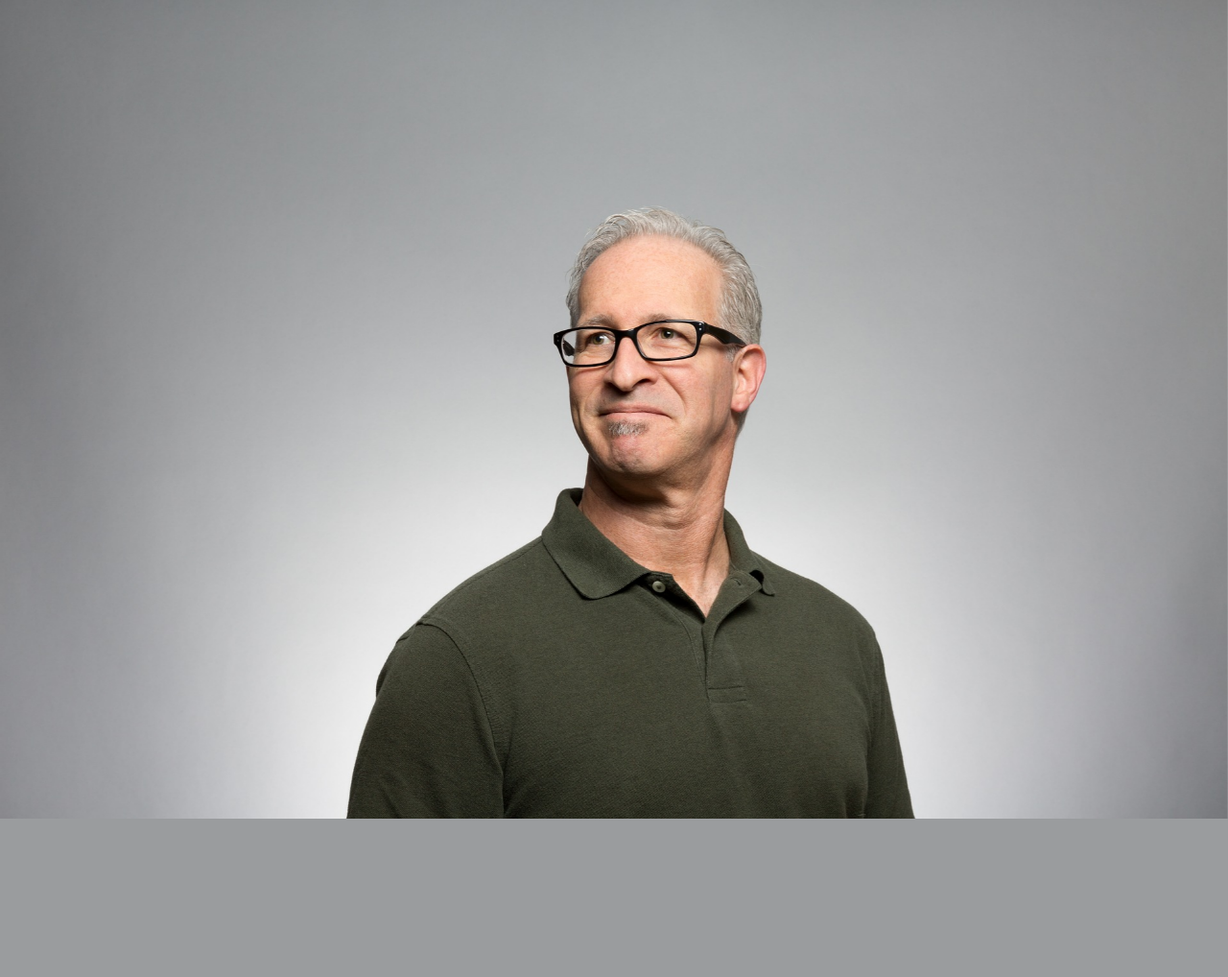
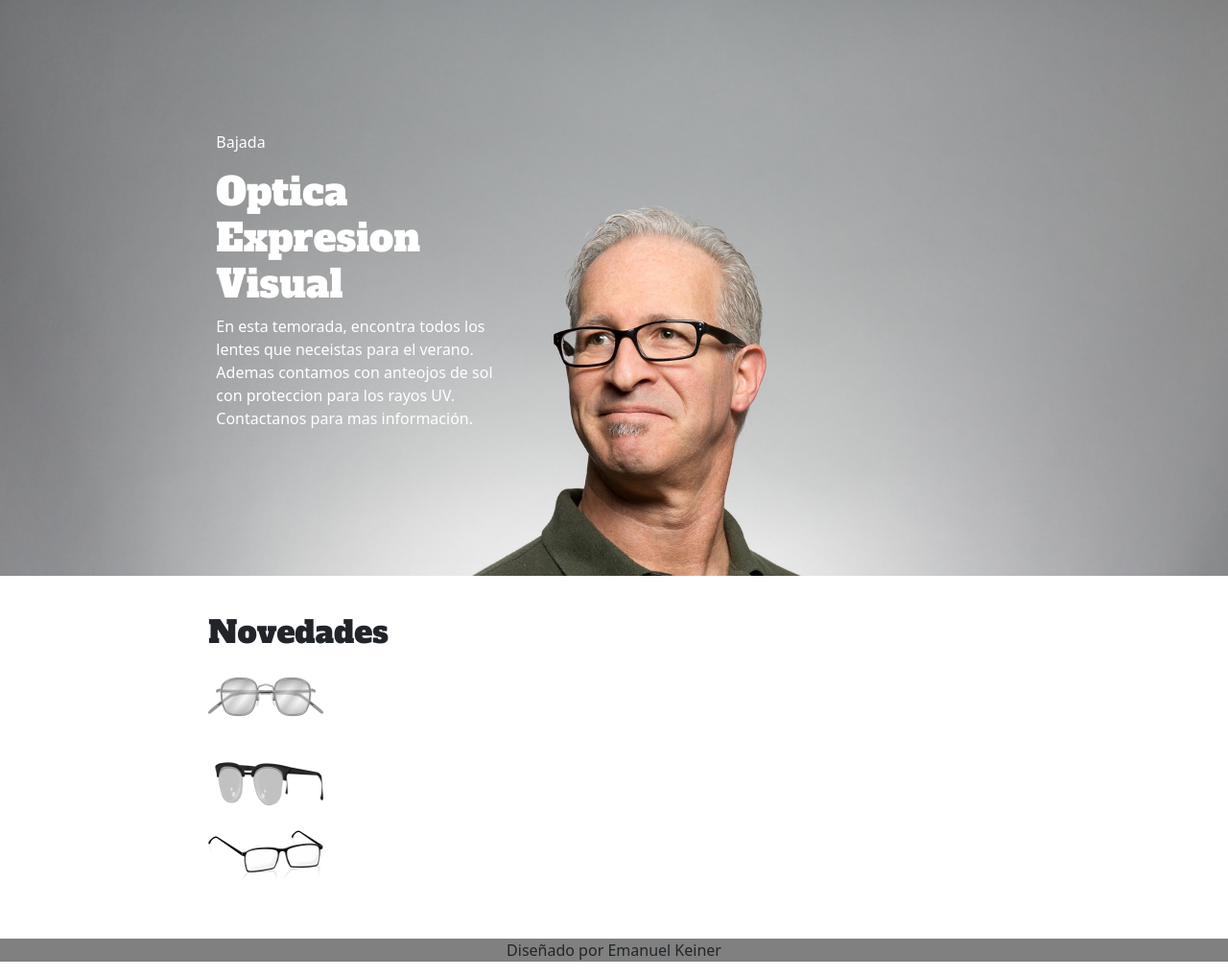
Before and after one commit to Eekeiner/utn-fe, a web app: file m2 Maquetado Avanzado p1/index.html in a window 1280 px wide. Shown: the part 56-1074 px from the top of the page at 96% size. Before the commit the page ends 909 px from the top, so only its background shows below. Run offline with its HTML, style and script files only (its server is not run), Linux system fonts and the light colour scheme.

Commit message:
avanzando con la pagina

```diff
--- a/m2 Maquetado Avanzado p1/css/estilos.css
+++ b/m2 Maquetado Avanzado p1/css/estilos.css
@@ -1,3 +1,54 @@
 .navbar-brand{
     font-family: ALfa Slab -apple-system, BlinkMacSystemFont, 'Segoe UI', Roboto, Oxygen, Ubuntu, Cantarell, 'Open Sans', 'Helvetica Neue', sans-serif;
 }
+
+footer{
+    background-color: grey;
+}
+
+h1, h2{
+    font-family: 'Alfa Slab One', cursive;
+}
+
+.hero{
+    background: url(../img/senior.jpg), no-repeat;
+    background-size: cover;
+    height: 50vh;
+    min-height: 600px;
+    color: white;
+}
+
+.lista-novedades{
+    margin: 0;
+    padding: 0;
+    list-style: none;
+}
+
+.lista-novedades li {
+    margin: 4px 0;
+}
+
+.lista-novedades li a{
+    backgound-color: #fff;
+    font-family: 'Alfa Slab One', cursive;
+    text-decoration: none;
+    font-size: 1.2rem;
+    color: #a0a0a0;
+    transition: all .4s ease-in-out;
+    display: block;
+}
+
+.lista-novedades li a:hover{
+    color: #212559;
+    background-color: #dadada;
+}
+
+.lista-novedades li a img{
+    width: 120px;
+    height: 80px;
+    filter: grayscale();
+    transition: all .2s ease-in-out;
+    margin-right: 1rem;
+    opacity: 1;
+
+}
--- a/m2 Maquetado Avanzado p1/index.html
+++ b/m2 Maquetado Avanzado p1/index.html
@@ -48,20 +48,35 @@
         </div>
       </nav>
 
-      <!-- fin del navbar -->
+       <!-- fin del navbar -->
+      <div class="container-fluid">
+        <div id="home" class="row align-items-center hero">
+          <div class="col-lg-3 offset-lg-2">
+            <p>Bajada</p>
+            <h1>Optica Expresion Visual</h1>
+            <p>En esta temorada, encontra todos los lentes que neceistas para el verano. Ademas contamos con anteojos de sol con proteccion para los rayos UV. Contactanos para mas información.</p>
+          </div>
 
-      <div id="carouselExampleSlidesOnly" class="carousel slide" data-bs-ride="carousel">
-        <div class="carousel-inner">
-          <div class="carousel-item active">
-            <img src="img/senior.jpg" class="d-block w-100" alt="hombre con anteojos">
-          </div>
-          <div class="carousel-item">
-            <img src="img/libro.jpg" class="d-block w-100" alt="libro">
-          </div>
         </div>
       </div>
 
+      <!-- fin del home -->
 
+      <div id="novedades" class="row py-4">
+        <div class="col-md-5 offset-md-2 py-3">
+          <h2>Novedades</h2>
+          <ul class="lista-novedades">
+            <li><a href="#" data-toggle="modal" data-target="#modalEjemplo"><img src="img/anteojos1.png"></a></li>
+            <li><a href="#" data-toggle="modal" data-target="#modalEjemplo"><img src="img/anteojos2.png"></a></li>
+            <li><a href="#" data-toggle="modal" data-target="#modalEjemplo"><img src="img/anteojos3.png"></a></li>
+          </ul>
+        </div>
+      </div>
+<footer class="text-center">
+  <p>
+    Diseñado por Emanuel Keiner
+  </p>
+  </footer>
 
 
     <script src="https://cdn.jsdelivr.net/npm/@popperjs/core@2.9.2/dist/umd/popper.min.js" integrity="sha384-IQsoLXl5PILFhosVNubq5LC7Qb9DXgDA9i+tQ8Zj3iwWAwPtgFTxbJ8NT4GN1R8p" crossorigin="anonymous"></script>
```
Also changed, not shown: m2 Maquetado Avanzado p1/img/anteojos1.png (added), m2 Maquetado Avanzado p1/img/anteojos2.png (added), m2 Maquetado Avanzado p1/img/anteojos3.png (added).
